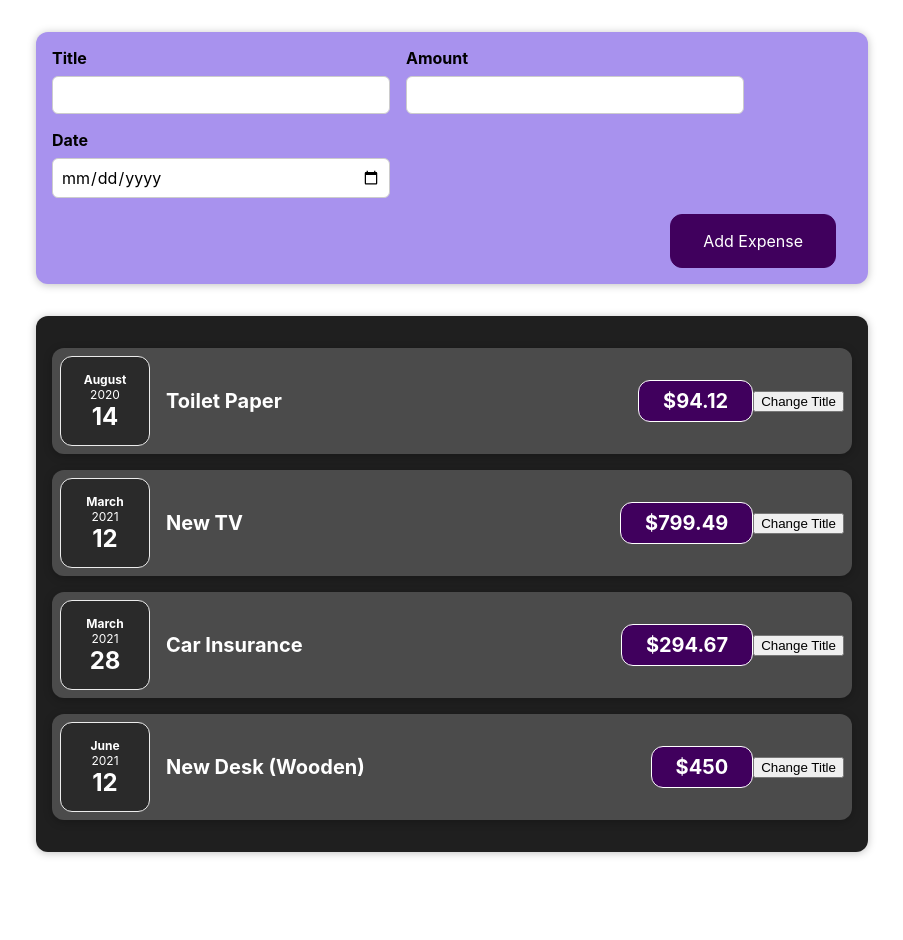
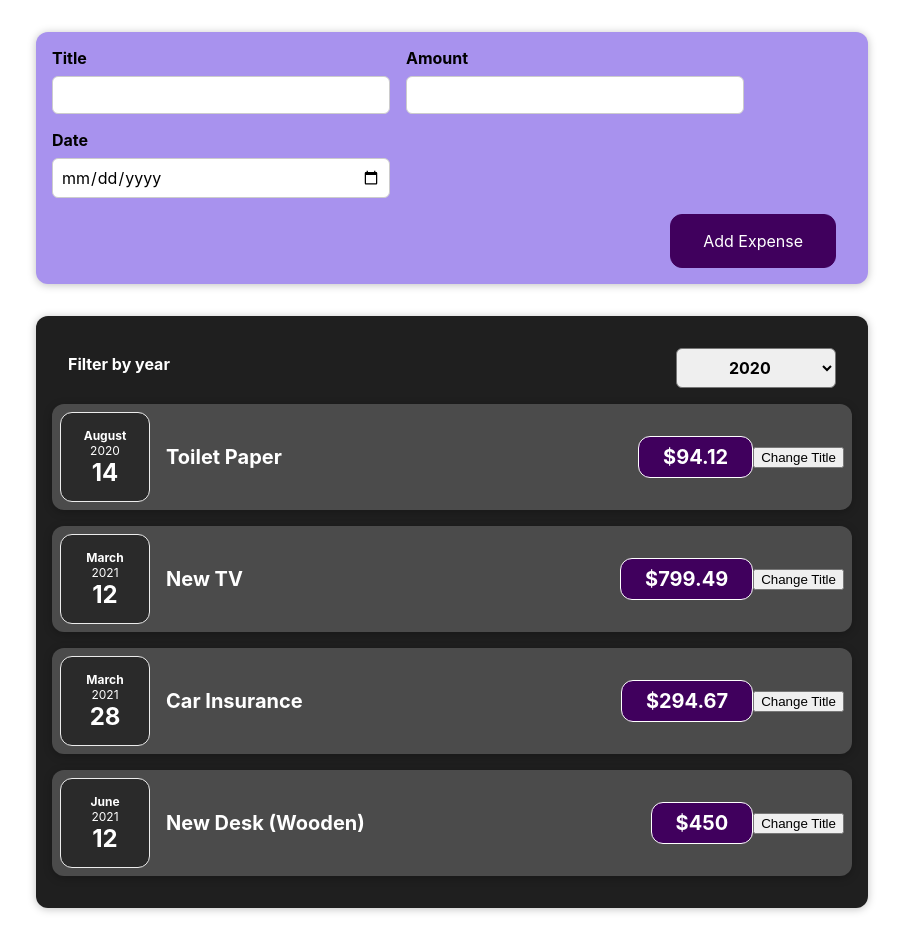
Before and after one commit to parjapat22/first-react-app, a React (Create React App) app: page / in a window 1280 px wide. Shown: the whole page, without its empty margins (188-1091 px from the left). Before the commit the page ends 884 px from the top, so only its background shows below. Built offline with nearby package versions, Linux system fonts and the light colour scheme.

Commit message:
section 4.61 forms

```diff
--- a/src/App.js
+++ b/src/App.js
@@ -31,9 +31,14 @@
     }
   ];
 
+  const addExpenseHandler = expense => {
+    console.log('in App.js');
+    console.log(expense);
+  };
+
   return (
     <div>
-      <NewExpense />
+      <NewExpense onAddExpense={addExpenseHandler} />
       <Expenses items={expenses} />
     </div>
   );
--- a/src/components/Expenses/Expenses.js
+++ b/src/components/Expenses/Expenses.js
@@ -1,12 +1,21 @@
-import React from 'react';
+import React, { useState } from 'react';
 
 import ExpenseItem from './ExpenseItem';
 import Card from '../UI/Card';
+import ExpensesFilter from './ExpensesFilter';
 import './Expenses.css';
 
 const Expenses = (props) => {
+  const [filteredYear, setFilteredYear] = useState('2020');
+
+  const filterChangeHandler = selectedYear => {
+    setFilteredYear(selectedYear);
+  };
+
   return (
+    <div>
       <Card className="expenses">
+        <ExpensesFilter selected={filteredYear} onChangeFilter={filterChangeHandler} />
         <ExpenseItem
           title={props.items[0].title}
           amount={props.items[0].amount}
@@ -28,6 +37,7 @@
           date={props.items[3].date}
         />
       </Card>
+    </div>
   );
 }
 
--- /dev/null
+++ b/src/components/Expenses/ExpensesFilter.css
@@ -0,0 +1,24 @@
+.expenses-filter {
+    color: white;
+    padding: 0 1rem;
+  }
+
+  .expenses-filter__control {
+    display: flex;
+    width: 100%;
+    align-items: center;
+    justify-content: space-between;
+    margin: 1rem 0;
+  }
+
+  .expenses-filter label {
+    font-weight: bold;
+    margin-bottom: 0.5rem;
+  }
+
+  .expenses-filter select {
+    font: inherit;
+    padding: 0.5rem 3rem;
+    font-weight: bold;
+    border-radius: 6px;
+  }
--- /dev/null
+++ b/src/components/Expenses/ExpensesFilter.js
@@ -0,0 +1,25 @@
+import React from 'react';
+
+import './ExpensesFilter.css';
+
+const ExpensesFilter = (props) => {
+    const dropdownChangeHandler = (event) => {
+        props.onChangeFilter(event.target.value);
+    };
+
+    return (
+        <div className='expenses-filter'>
+            <div className='expenses-filter__control'>
+                <label>Filter by year</label>
+                <select value={props.selected} onChange={dropdownChangeHandler}>
+                    <option value='2022'>2022</option>
+                    <option value='2021'>2021</option>
+                    <option value='2020'>2020</option>
+                    <option value='2019'>2019</option>
+                </select>
+            </div>
+        </div>
+    );
+}
+
+export default ExpensesFilter;
--- a/src/components/NewExpense/ExpenseForm.js
+++ b/src/components/NewExpense/ExpenseForm.js
@@ -2,7 +2,7 @@
 
 import './ExpenseForm.css';
 
-const ExpenseForm = () => {
+const ExpenseForm = (props) => {
 
     const [enteredTitle, setEnteredTitle] = useState('');
     const [enteredAmount, setEnteredAmount] = useState('');
@@ -29,7 +29,7 @@
             date: new Date(enteredDate)
         };
 
-        console.log(expenseData);
+        props.onSaveExpenseData(expenseData);
         setEnteredTitle('');
         setEnteredAmount('');
         setEnteredDate('');
--- a/src/components/NewExpense/NewExpense.js
+++ b/src/components/NewExpense/NewExpense.js
@@ -3,10 +3,19 @@
 import ExpenseForm from './ExpenseForm';
 import './NewExpense.css';
 
-const NewExpense = () => {
+const NewExpense = (props) => {
+
+    const saveExpenseDataHandler = (enteredExpenseData) => {
+        const expenseData = {
+            ...enteredExpenseData,
+            id: Math.random().toString()
+        };
+        props.onAddExpense(expenseData);
+    };
+
     return (
         <div className="new-expense">
-            <ExpenseForm />
+            <ExpenseForm onSaveExpenseData={saveExpenseDataHandler} />
         </div>
     );
 }
```
Also changed, not shown: 1 other file (tests, documents, lock files or other folders). Lines whose indentation alone changed are shown as unchanged.
